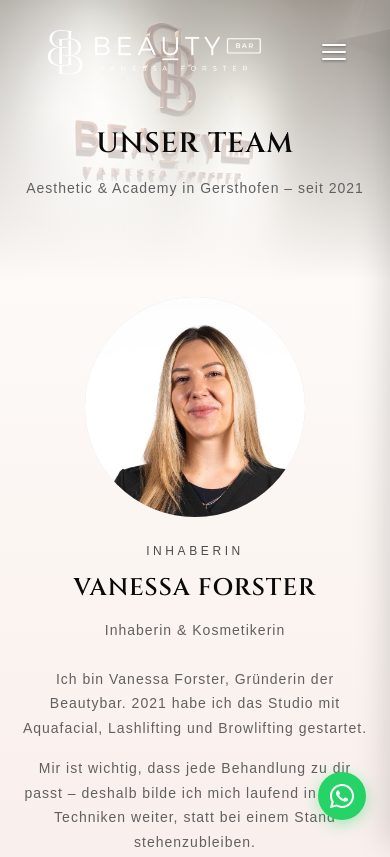
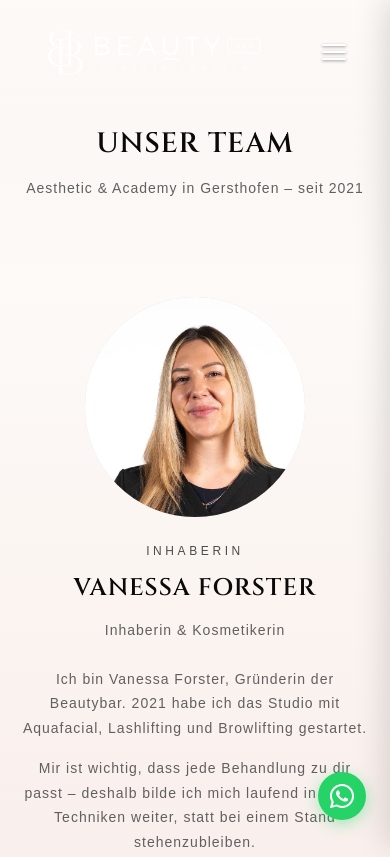
Before and after one commit to maxiforstermf-creator/beautybar, a plain HTML site: page uber-uns/index.html in a window 390 px wide. Shown: the top 857 px of the page. Drawn offline with Linux system fonts and the light colour scheme.

Commit message:
Mobile-Optimierung: Team-Hero-Logo und Wortumbrueche behoben
- Team-Hero (Ueber uns) zeigte auf Mobile das Wand-Logo im Hintergrundfoto,
  das mit Seiten-Logo und Ueberschrift kollidierte - Hintergrundfoto wird
  auf Mobile jetzt ausgeblendet, nur der cremefarbene Verlauf bleibt
- Lange Ueberschriften (z.B. "DATENSCHUTZERKLAERUNG", "AUGENBRAUEN-
  BEHANDLUNGEN") brachen auf schmalen Screens haesslich mitten im Wort um;
  jetzt echte deutsche Silbentrennung per hyphens:auto, global fuer alle
  .heading-Elemente

```diff
--- a/css/style.css
+++ b/css/style.css
@@ -295,7 +295,7 @@ h4 { font-size: 15px; font-weight: 700; }
 
 .eyebrow--light { color: rgba(255,255,255,0.45); }
 
-.heading       { font-family: var(--font-cinzel); font-weight: 600; text-transform: uppercase; overflow-wrap: break-word; }
+.heading       { font-family: var(--font-cinzel); font-weight: 600; text-transform: uppercase; overflow-wrap: break-word; hyphens: auto; -webkit-hyphens: auto; }
 .heading--xl   { font-size: clamp(1.75rem, 5vw, 2.75rem); line-height: 1.15; margin-bottom: 1rem; }
 .heading--lg   { font-size: clamp(1.5rem, 4vw, 2rem); line-height: 1.2; margin-bottom: 1rem; }
 .heading--light { color: #fff; }
@@ -2271,16 +2271,12 @@ h4 { font-size: 15px; font-weight: 700; }
   }
 }
 
-/* Mobile: zwei schmale Streifen wären kaum noch erkennbar – nur das
-   linke Foto zeigen, volle Breite (gleiches Prinzip wie Academy-Hero). */
+/* Mobile: Beide Empfangsfotos zeigen prominent das Wand-Logo, das mit dem
+   Seiten-Logo/der Überschrift kollidiert und auf schmalem Screen zu unruhig
+   wirkt. Deshalb auf Mobile kein Foto – nur der cremefarbene Verlauf. */
 @media (max-width: 767px) {
-  .page-hero--about .page-hero__bg img:last-child {
+  .page-hero--about .page-hero__bg {
     display: none;
-  }
-
-  .page-hero--about .page-hero__bg img:first-child {
-    width: 100%;
-    flex: 1 1 100%;
   }
 }
 
```
